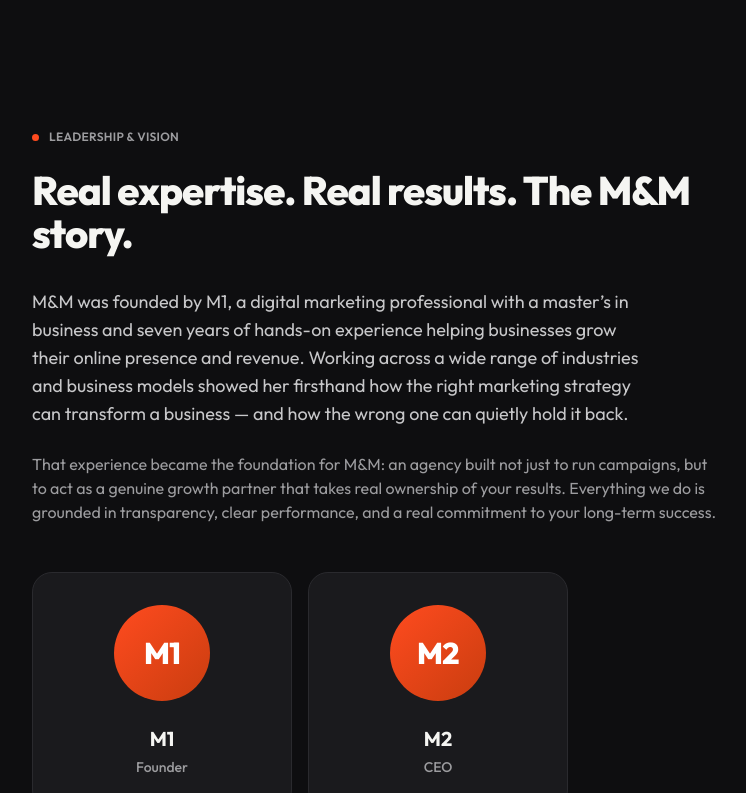
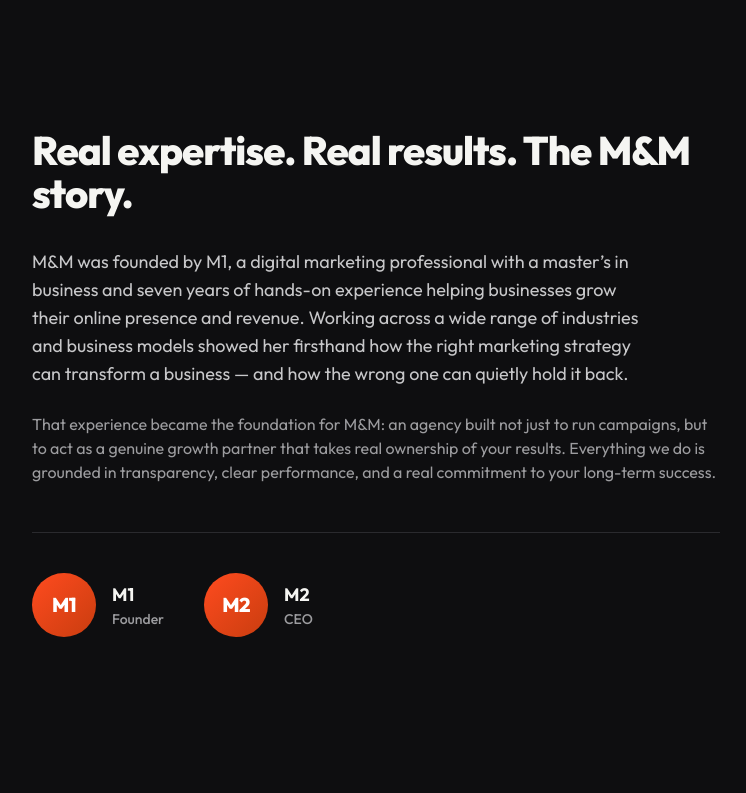
Before and after one commit to smohen985-ux/mm-digital-site, a Next.js app: page /mm-digital-site/ in a window 1280 px wide. Shown: the part 2040-2833 px from the top of the page, without its empty margins (264-1010 px from the left). Built offline with nearby package versions, Linux system fonts and the light colour scheme.

Commit message:
Update Leadership.tsx

```diff
--- a/src/components/Leadership.tsx
+++ b/src/components/Leadership.tsx
@@ -9,37 +9,33 @@ export default function Leadership() {
   return (
     <section id="leadership" className="py-24">
       <div className="container flex max-w-[720px] flex-col items-start text-left">
-        <Reveal index={0} as="p" className="mb-6 inline-flex items-center gap-2.5 self-start text-xs font-semibold uppercase tracking-wide text-muted before:content-[''] before:h-[7px] before:w-[7px] before:shrink-0 before:rounded-full before:bg-accent">
-          Leadership &amp; Vision
-        </Reveal>
-        <Reveal index={1} as="h2" isTitle className="mb-8 text-[28px] font-extrabold leading-[1.08] tracking-tight md:text-[40px]">
+        <Reveal index={0} as="h2" isTitle className="mb-8 text-[28px] font-extrabold leading-[1.08] tracking-tight md:text-[40px]">
           Real expertise. Real results. The M&amp;M story.
         </Reveal>
-        <Reveal index={2} as="p" className="mb-6 max-w-[52ch] text-lg text-[#C7C7C9]">
+        <Reveal index={1} as="p" className="mb-6 max-w-[52ch] text-lg text-[#C7C7C9]">
           M&amp;M was founded by M1, a digital marketing professional with a master&rsquo;s in
           business and seven years of hands-on experience helping businesses grow their online
           presence and revenue. Working across a wide range of industries and business models
           showed her firsthand how the right marketing strategy can transform a business — and
           how the wrong one can quietly hold it back.
         </Reveal>
-        <Reveal index={3} as="p" className="text-muted">
+        <Reveal index={2} as="p" className="text-muted">
           That experience became the foundation for M&amp;M: an agency built not just to run
           campaigns, but to act as a genuine growth partner that takes real ownership of your
           results. Everything we do is grounded in transparency, clear performance, and a real
           commitment to your long-term success.
         </Reveal>
 
-        <Reveal index={4} className="mt-12 flex w-full flex-wrap gap-4">
+        <Reveal index={3} className="mt-12 flex w-full flex-wrap gap-10 border-t border-border pt-10">
           {TEAM.map((m) => (
-            <div
-              key={m.name}
-              className="max-w-[260px] flex-1 basis-[200px] rounded-[20px] border border-border bg-surface p-8 text-center transition-[border-color,transform] hover:-translate-y-1 hover:border-accent"
-            >
-              <div className="mx-auto mb-6 flex h-24 w-24 items-center justify-center rounded-full bg-gradient-to-br from-accent to-accentBtn text-3xl font-extrabold tracking-tight text-white">
+            <div key={m.name} className="flex items-center gap-4">
+              <div className="flex h-16 w-16 shrink-0 items-center justify-center rounded-full bg-gradient-to-br from-accent to-accentBtn text-xl font-extrabold tracking-tight text-white">
                 {m.initials}
               </div>
-              <div className="mb-1 text-xl font-bold text-ink">{m.name}</div>
-              <div className="text-sm font-medium text-muted">{m.role}</div>
+              <div>
+                <div className="text-lg font-bold text-ink">{m.name}</div>
+                <div className="text-sm font-medium text-muted">{m.role}</div>
+              </div>
             </div>
           ))}
         </Reveal>
```
